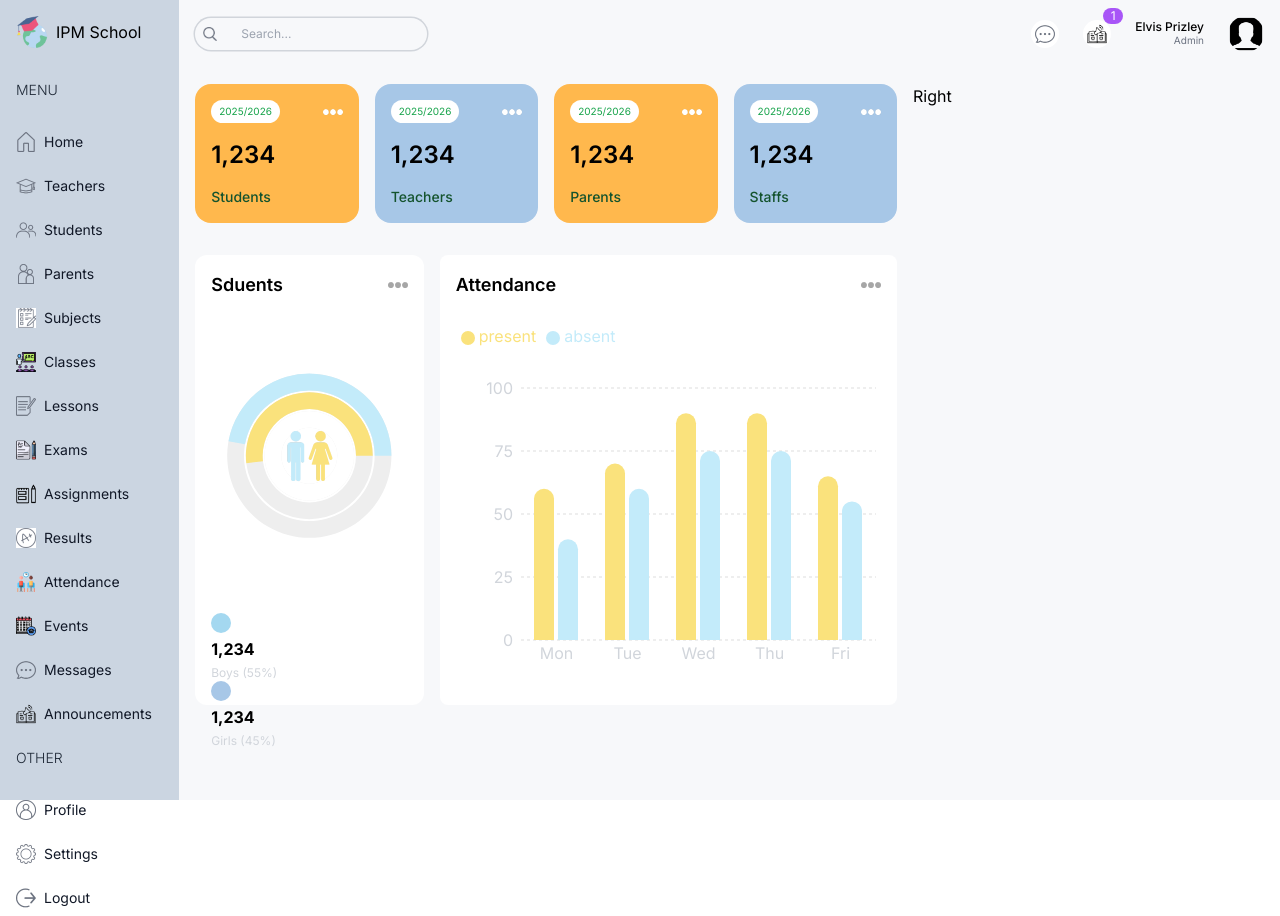
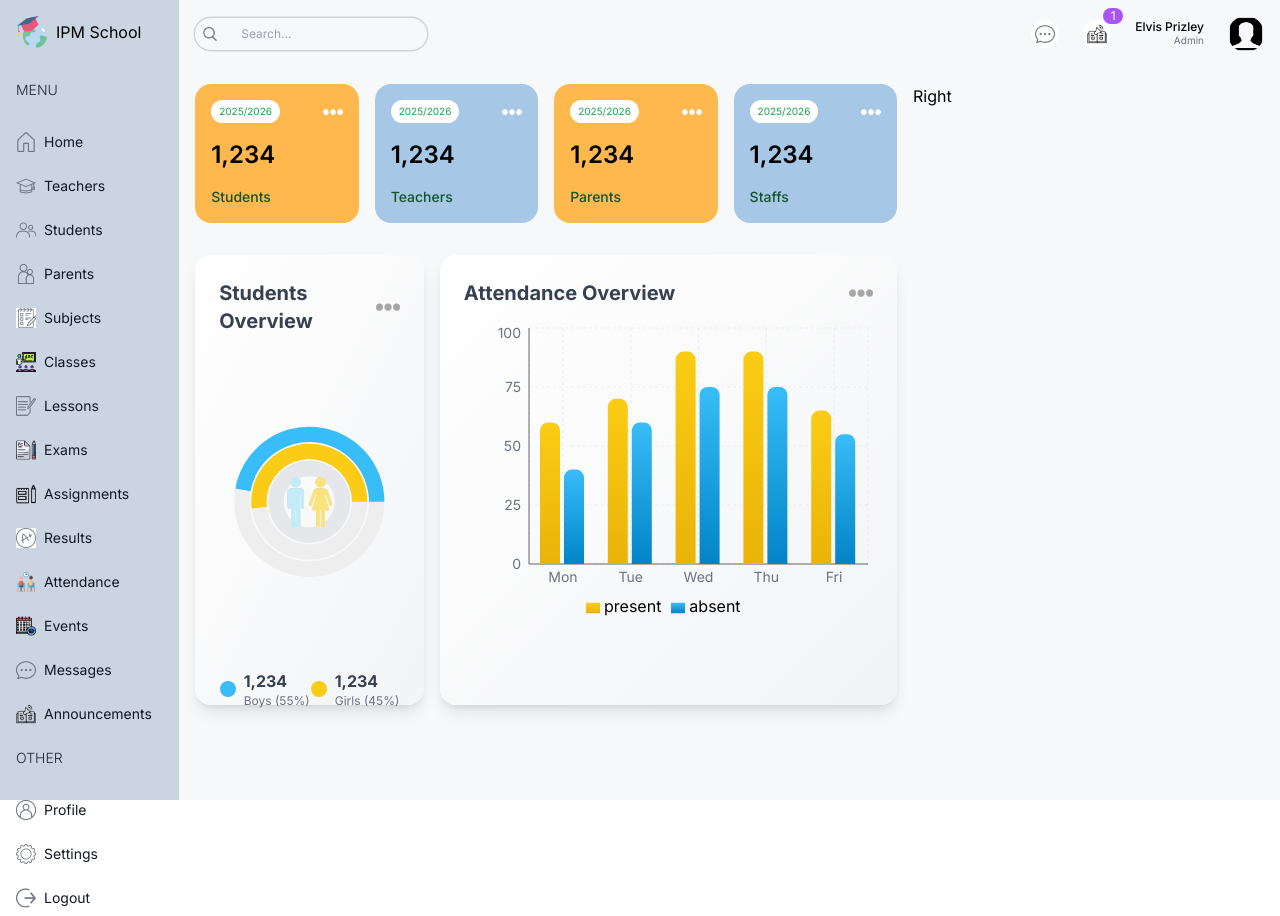
Before and after one commit to abilioepalanga/School-Management-Dashboard, a Next.js app: page /admin in a window 1280 px wide. Built offline with nearby package versions, Linux system fonts and the light colour scheme.

Commit message:
Adding vivid colors

```diff
--- a/package.json
+++ b/package.json
@@ -9,6 +9,7 @@
     "lint": "next lint"
   },
   "dependencies": {
+    "framer-motion": "^12.4.3",
     "next": "14.2.5",
     "react": "^18.2.0",
     "react-dom": "^18.2.0",
--- a/src/components/AttendanceChart.tsx
+++ b/src/components/AttendanceChart.tsx
@@ -3,7 +3,6 @@ import Image from "next/image";
 import {
     BarChart,
     Bar,
-    Rectangle,
     XAxis,
     YAxis,
     CartesianGrid,
@@ -11,89 +10,93 @@ import {
     Legend,
     ResponsiveContainer,
 } from "recharts";
+import { motion } from "framer-motion";
 
 const data = [
-    {
-        name: "Mon",
-        present: 60,
-        absent: 40,
-    },
-    {
-        name: "Tue",
-        present: 70,
-        absent: 60,
-    },
-    {
-        name: "Wed",
-        present: 90,
-        absent: 75,
-    },
-    {
-        name: "Thu",
-        present: 90,
-        absent: 75,
-    },
-    {
-        name: "Fri",
-        present: 65,
-        absent: 55,
-    },
+    { name: "Mon", present: 60, absent: 40 },
+    { name: "Tue", present: 70, absent: 60 },
+    { name: "Wed", present: 90, absent: 75 },
+    { name: "Thu", present: 90, absent: 75 },
+    { name: "Fri", present: 65, absent: 55 },
 ];
 
 const AttendanceChart = () => {
     return (
-        <div className="bg-white rounded-lg p-4 h-full">
-            <div className="flex justify-between items-center">
-                <h1 className="text-lg font-semibold">Attendance</h1>
-                <Image src="/moreDark.png" alt="" width={20} height={20} />
+        <motion.div
+            className="bg-gradient-to-br from-white to-gray-100 shadow-lg rounded-2xl p-6 h-full"
+            initial={{ opacity: 0, y: 20 }}
+            animate={{ opacity: 1, y: 0 }}
+            transition={{ duration: 0.5 }}
+        >
+            <div className="flex justify-between items-center mb-4">
+                <h1 className="text-xl font-bold text-gray-700">
+                    Attendance Overview
+                </h1>
+                <Image
+                    src="/moreDark.png"
+                    alt="Options"
+                    width={24}
+                    height={24}
+                    className="cursor-pointer"
+                />
             </div>
-            <ResponsiveContainer width="100%" height="90%">
-                <BarChart width={500} height={300} data={data} barSize={20}>
-                    <CartesianGrid
-                        strokeDasharray="3 3"
-                        vertical={false}
-                        stroke="#ddd"
-                    />
+            <ResponsiveContainer width="100%" height={300}>
+                <BarChart data={data} barSize={20}>
+                    <CartesianGrid strokeDasharray="3 3" strokeOpacity={0.3} />
                     <XAxis
                         dataKey="name"
-                        axisLine={false}
-                        tick={{ fill: "#d1d5db" }}
+                        tick={{ fill: "#6b7280", fontSize: 14 }}
                         tickLine={false}
                     />
                     <YAxis
-                        axisLine={false}
-                        tick={{ fill: "#d1d5db" }}
+                        tick={{ fill: "#6b7280", fontSize: 14 }}
                         tickLine={false}
                     />
                     <Tooltip
                         contentStyle={{
                             borderRadius: "10px",
                             borderColor: "lightgray",
+                            backgroundColor: "white",
+                            padding: "10px",
                         }}
+                        cursor={{ fill: "#f3f4f6" }}
                     />
-                    <Legend
-                        align="left"
-                        verticalAlign="top"
-                        wrapperStyle={{
-                            paddingTop: "20px",
-                            paddingBottom: "40px",
-                        }}
-                    />
+                    <Legend wrapperStyle={{ marginTop: 10 }} />
                     <Bar
                         dataKey="present"
-                        fill="#FAE27C"
-                        legendType="circle"
-                        radius={[10, 10, 0, 0]}
+                        fill="url(#presentGradient)"
+                        radius={[8, 8, 0, 0]}
                     />
                     <Bar
                         dataKey="absent"
-                        fill="#C3EBFA"
-                        legendType="circle"
-                        radius={[10, 10, 0, 0]}
+                        fill="url(#absentGradient)"
+                        radius={[8, 8, 0, 0]}
                     />
+                    <defs>
+                        <linearGradient
+                            id="presentGradient"
+                            x1="0"
+                            y1="0"
+                            x2="0"
+                            y2="1"
+                        >
+                            <stop offset="0%" stopColor="#FACC15" />
+                            <stop offset="100%" stopColor="#EAB308" />
+                        </linearGradient>
+                        <linearGradient
+                            id="absentGradient"
+                            x1="0"
+                            y1="0"
+                            x2="0"
+                            y2="1"
+                        >
+                            <stop offset="0%" stopColor="#38BDF8" />
+                            <stop offset="100%" stopColor="#0284C7" />
+                        </linearGradient>
+                    </defs>
                 </BarChart>
             </ResponsiveContainer>
-        </div>
+        </motion.div>
     );
 };
 
--- a/src/components/CountChart.tsx
+++ b/src/components/CountChart.tsx
@@ -1,47 +1,44 @@
 "use client";
 import Image from "next/image";
-import {
-    RadialBarChart,
-    RadialBar,
-    Legend,
-    ResponsiveContainer,
-} from "recharts";
+import { RadialBarChart, RadialBar, ResponsiveContainer } from "recharts";
+import { motion } from "framer-motion";
 
 const data = [
-    {
-        name: "Total",
-        count: 106,
-        fill: "white",
-    },
-    {
-        name: "Girls",
-        count: 55,
-        fill: "#FAE27C",
-    },
-    {
-        name: "Boys",
-        count: 50,
-        fill: "#C3EBFA",
-    },
+    { name: "Total", count: 106, fill: "#E5E7EB" },
+    { name: "Girls", count: 55, fill: "#FACC15" },
+    { name: "Boys", count: 50, fill: "#38BDF8" },
 ];
 
 const CountChart = () => {
     return (
-        <div className="bg-white rounded-xl w-full h-full p-4">
-            {/*Title */}
-            <div className="flex justify-between items-center">
-                <h1 className="text-lg font-semibold">Sduents</h1>
-                <Image src="/moreDark.png" alt="more" width={20} height={20} />
+        <motion.div
+            className="bg-gradient-to-br from-white to-gray-100 shadow-lg rounded-2xl w-full h-full p-6"
+            initial={{ opacity: 0, y: 20 }}
+            animate={{ opacity: 1, y: 0 }}
+            transition={{ duration: 0.5 }}
+        >
+            {/* Title */}
+            <div className="flex justify-between items-center mb-4">
+                <h1 className="text-xl font-bold text-gray-700">
+                    Students Overview
+                </h1>
+                <Image
+                    src="/moreDark.png"
+                    alt="Options"
+                    width={24}
+                    height={24}
+                    className="cursor-pointer"
+                />
             </div>
-            {/*Chart */}
-            <div className="relative w-full h-[75%] ">
+            {/* Chart */}
+            <div className="relative w-full h-[75%]">
                 <ResponsiveContainer>
                     <RadialBarChart
                         cx="50%"
                         cy="50%"
                         innerRadius="40%"
                         outerRadius="100%"
-                        barSize={19}
+                        barSize={20}
                         data={data}
                     >
                         <RadialBar background dataKey="count" />
@@ -52,22 +49,28 @@ const CountChart = () => {
                     alt=""
                     width={50}
                     height={50}
-                    className="absolute top-1/2 left-1/2  -translate-x-1/2 -translate-y-1/2"
+                    className="absolute top-1/2 left-1/2 -translate-x-1/2 -translate-y-1/2"
                 />
             </div>
-            {/*Button */}
-            <div className="flex justify-center gap-16"></div>
-            <div className="flex flex-col gap-1 ">
-                <div className="w-5 h-5 bg-lamaSky rounded-full" />
-                <h1 className="font-bold">1,234</h1>
-                <h2 className="text-xs text-gray-300">Boys (55%)</h2>
+            {/* Legend */}
+            <div className="flex justify-around mt-4">
+                <div className="flex items-center gap-2">
+                    <div className="w-4 h-4 bg-[#38BDF8] rounded-full" />
+                    <div>
+                        <h1 className="font-bold text-gray-700">1,234</h1>
+                        <h2 className="text-xs text-gray-500">Boys (55%)</h2>
+                    </div>
+                </div>
+                <div className="flex items-center gap-2">
+                    <div className="w-4 h-4 bg-[#FACC15] rounded-full" />
+                    <div>
+                        <h1 className="font-bold text-gray-700">1,234</h1>
+                        <h2 className="text-xs text-gray-500">Girls (45%)</h2>
+                    </div>
+                </div>
             </div>
-            <div className="flex flex-col gap-1 ">
-                <div className="w-5 h-5 bg-lamaYellow rounded-full" />
-                <h1 className="font-bold">1,234</h1>
-                <h2 className="text-xs text-gray-300">Girls (45%)</h2>
-            </div>
-        </div>
+        </motion.div>
     );
 };
+
 export default CountChart;
```
Also changed, not shown: 1 other file (tests, documents, lock files or other folders).
